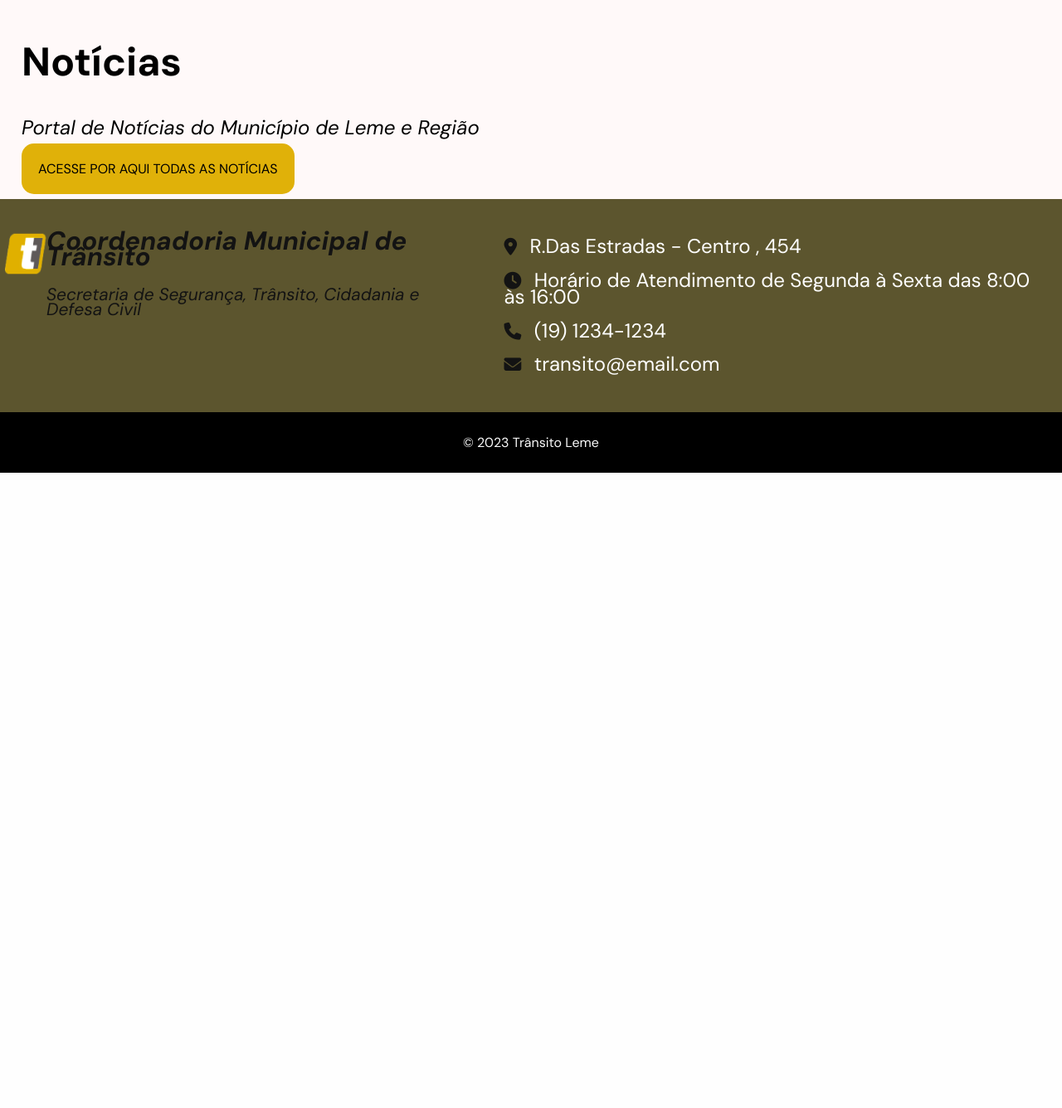
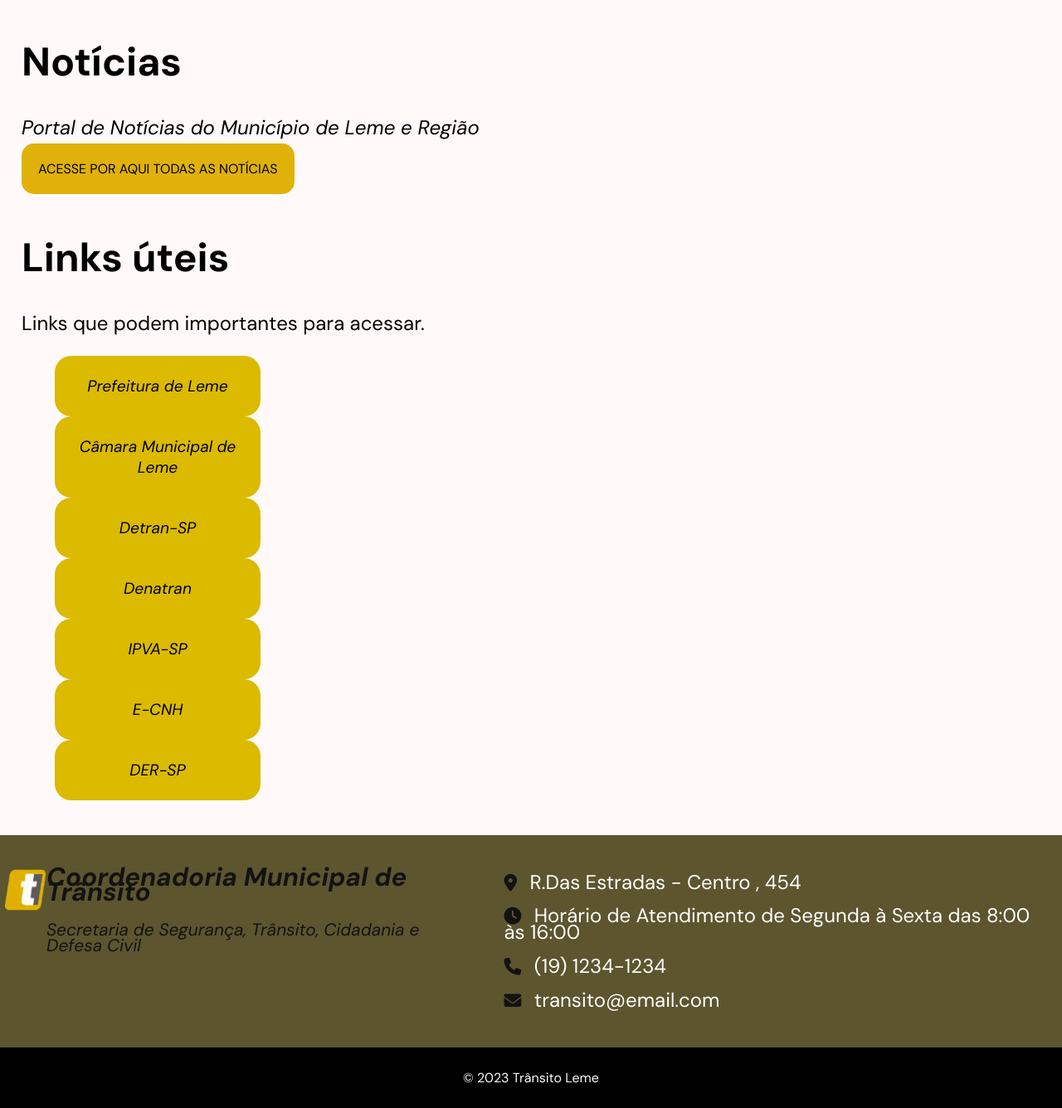
Before and after one commit to Malihgno616/portfolio-transito, a PHP site: page / in a window 1280 px wide. Shown: the part 1211-2547 px from the top of the page at 83% size. Before the commit the page ends 1781 px from the top, so only its background shows below. Run offline with PHP 8.4, Linux system fonts and the light colour scheme; some libraries are stand-ins or nearby versions.

Commit message:
Links uteis no conteúdo principal da home page

```diff
--- a/index.html
+++ b/index.html
@@ -106,7 +106,23 @@
           <p><em>Portal de Notícias do Município de Leme e Região</em></p>
           <a id="acesso" href="#">ACESSE POR AQUI TODAS AS NOTÍCIAS</a>
         </div>
+        <div class="section">
+          <div>
+            <h1>Links úteis</h1>
+            <p>Links que podem importantes para acessar.</p>
+            <ul>
+              <a href="#"><em>Prefeitura de Leme</em></a>
+              <a href="#"><em>Câmara Municipal de Leme</em></a>
+              <a href="#"><em>Detran-SP</em></a>
+              <a href="#"><em>Denatran</em></a>
+              <a href="#"><em>IPVA-SP</em></a>
+              <a href="#"><em>E-CNH</em></a>
+              <a href="#"><em>DER-SP</em></a>
+            </ul>
+          </div>
+        </div>
       </div>
+
 
   </div>
 
--- a/style.css
+++ b/style.css
@@ -221,7 +221,7 @@ body {
   background-color: #fff;
 }
 
-/*Ajuste no Conteúdo Main*/
+/*Conteúdo Main*/
 
 .main {
   display: flex;
@@ -235,8 +235,35 @@ body {
 
 .section {
   padding: 1rem;
-  margin-left: auto;
+  margin: auto;
 }
+
+.section div a {
+  display: flex;
+  flex-direction: column;
+}
+
+.section div a {
+  text-decoration: none;
+  padding: 1.25em;
+  font-size: 1.2em;
+  color: #000000;
+}
+
+.section div ul a {
+  background-color: var(--cor1);
+  width: 200px;
+  align-items: center;
+  text-align: center;
+  border-radius: 20px;
+  transition: .5s;
+}
+
+.section a:hover {
+  background-color: var(--cor5);
+  color: #fff;
+}
+
 
 .section h1 {
   font-size: 3rem;
@@ -271,6 +298,8 @@ body {
   margin: 0 auto;
   background-color: var(--cor1);
   border-radius: 10px;
+  margin-bottom: 10px;
+  margin-top: 10px;
 }
 
 .form-border input {
```
Also changed, not shown: contato.html (+6 -20 lines), servicos.html (+4 -18 lines).
